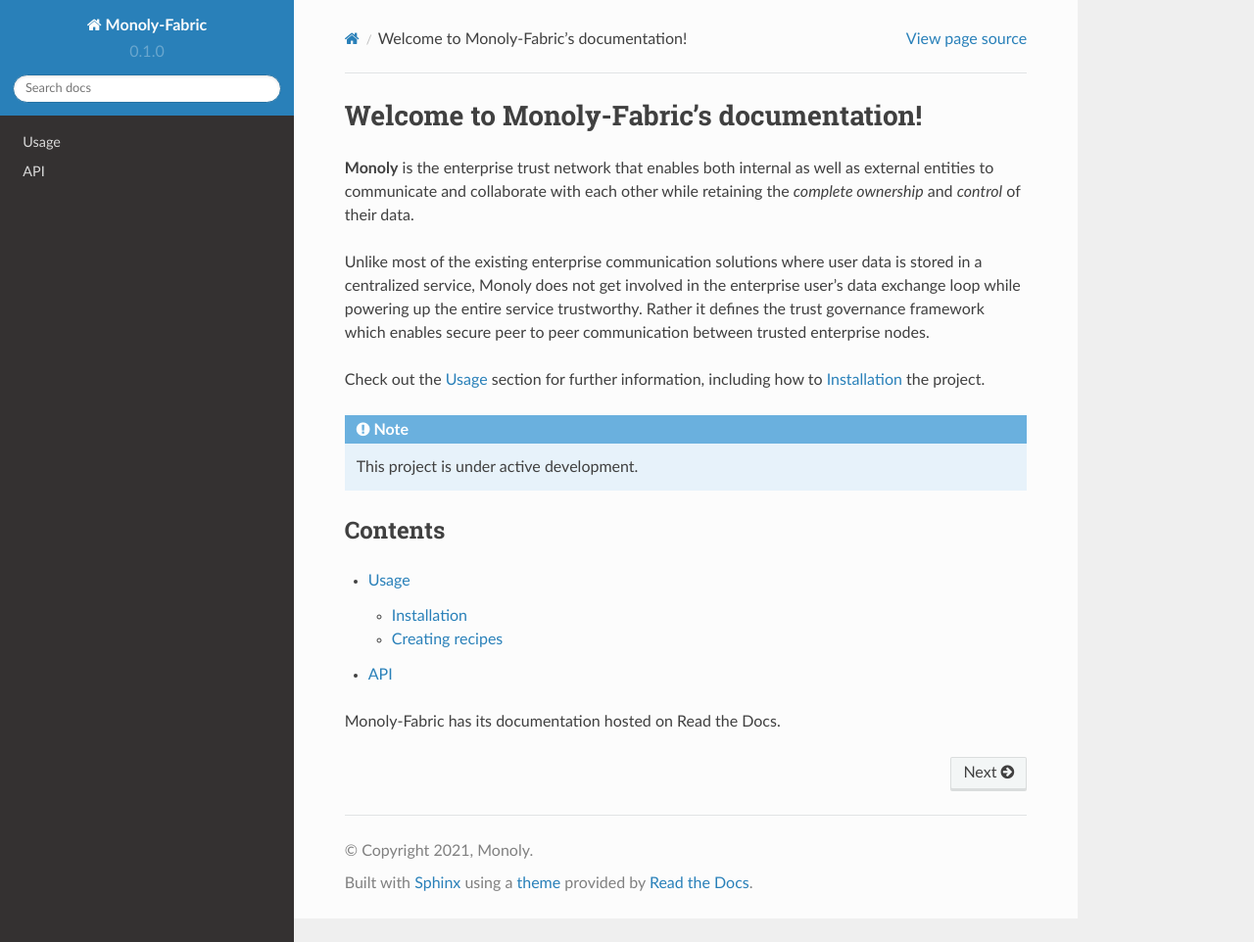
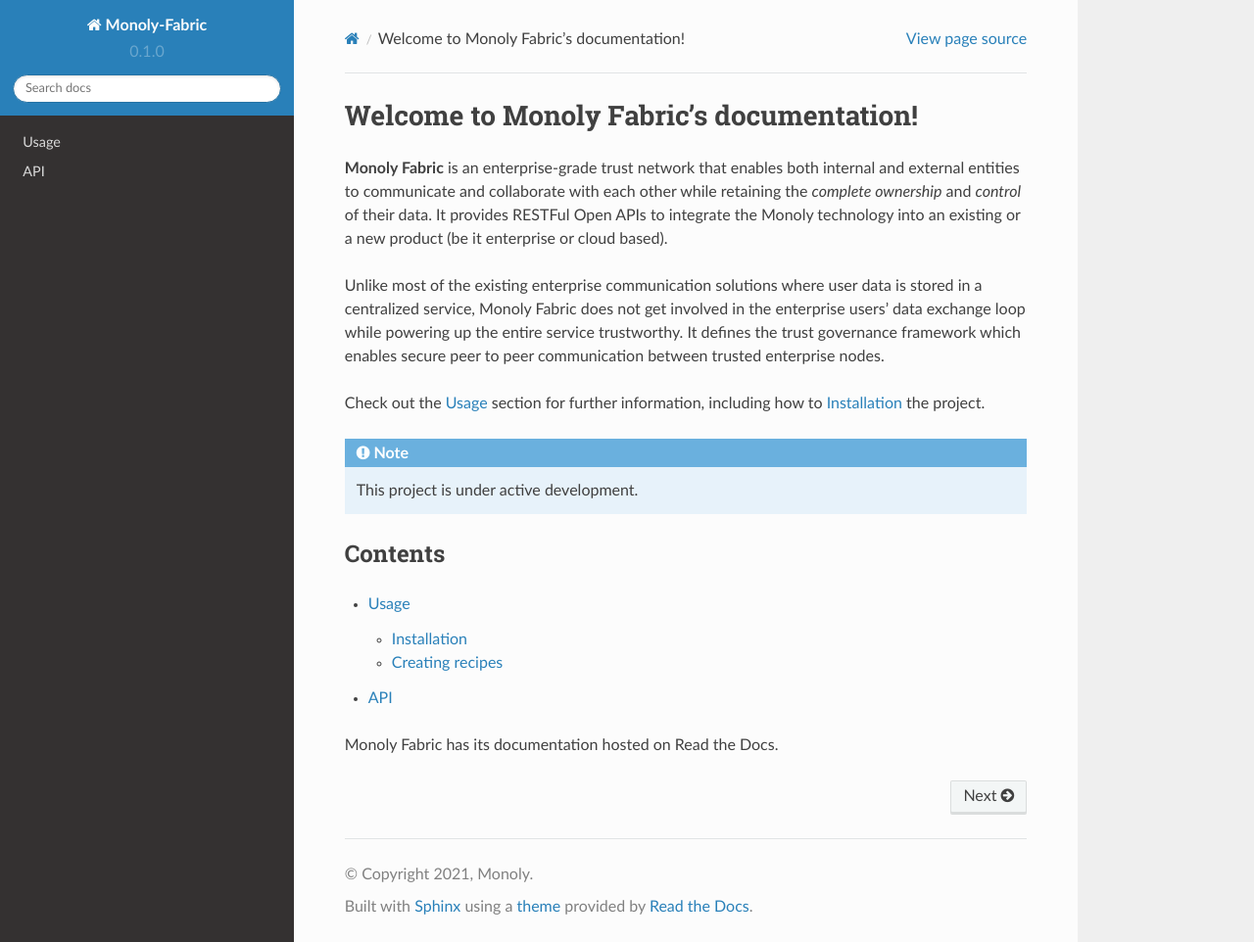
Before and after one commit to jun-test-1234/Monoly-Fabric, a Sphinx documentation site: the page built from docs/source/index.rst, in a window 1280 px wide and 962 px high. Shown: the whole window at 98% size. Built offline with Sphinx 7.4.7 and the Read the Docs theme 2.0.0, drawn with Linux system fonts in a browser that asks for light colours.

Commit message:
Update index.rst

```diff
--- a/docs/source/index.rst
+++ b/docs/source/index.rst
@@ -1,12 +1,13 @@
-Welcome to Monoly-Fabric's documentation!
+Welcome to Monoly Fabric's documentation!
 ===================================
 
-**Monoly** is the enterprise trust network that enables both internal as well as external entities
+**Monoly Fabric** is an enterprise-grade trust network that enables both internal and external entities
 to communicate and collaborate with each other while retaining the *complete ownership* and *control* of their data.
+It provides RESTFul Open APIs to integrate the Monoly technology into an existing or a new product (be it enterprise or cloud based).
 
 Unlike most of the existing enterprise communication solutions where user data is stored in a centralized service,
-Monoly does not get involved in the enterprise user’s data exchange loop while powering up the entire service trustworthy.
-Rather it defines the trust governance framework which enables secure peer to peer communication between trusted enterprise nodes.
+Monoly Fabric does not get involved in the enterprise users’ data exchange loop while powering up the entire service trustworthy.
+It defines the trust governance framework which enables secure peer to peer communication between trusted enterprise nodes.
 
 Check out the :doc:`usage` section for further information, including
 how to :ref:`installation` the project.
@@ -23,4 +24,4 @@
    usage
    api
 
-Monoly-Fabric has its documentation hosted on Read the Docs.
+Monoly Fabric has its documentation hosted on Read the Docs.
```
